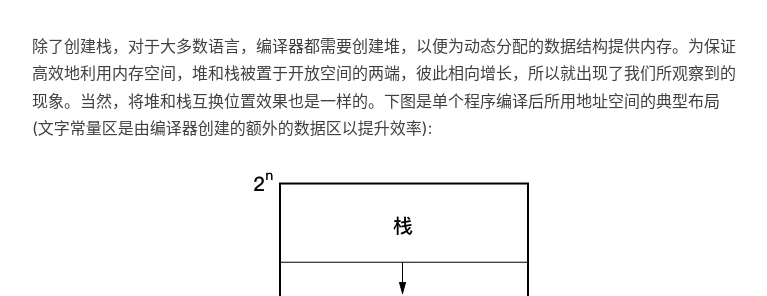
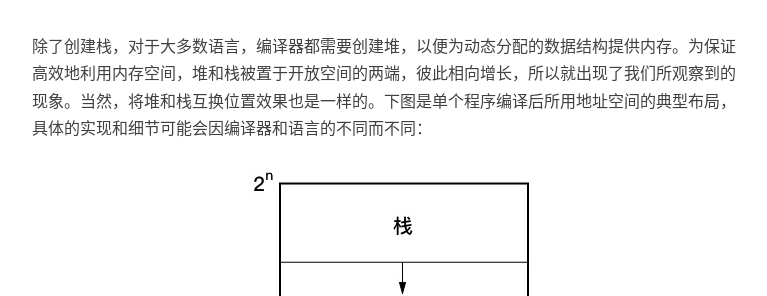
Before and after one commit to kehuizhao/kehuizhao.github.io, a Jekyll site: the page built from _posts/2017-3-31-memoryAlloc.markdown, in a window 1280 px wide and 900 px high, scrolled down 2692 px. Shown: the part 224-520 px from the top of the window, without its empty margins (233-1000 px from the left). Built offline with Jekyll 4.4.1, drawn with Linux system fonts in a browser that asks for light colours; nearby versions of some CDN libraries; comment, search, counter and statistics services are not loaded.

Commit message:
change memoryAlloc blog

```diff
--- a/_posts/2017-3-31-memoryAlloc.markdown
+++ b/_posts/2017-3-31-memoryAlloc.markdown
@@ -94,7 +94,7 @@ NSLog(@"static NSArray %lx", stArrayB);   // static NSArray 1002013d0
 
 为分配存储，编译器必须理解全系统范围内对内存分配和使用的约定。编译器、操作系统和处理器协助，以确保多个程序能够以交错的方式（时间片）安全地执行。
 
-除了创建栈，对于大多数语言，编译器都需要创建堆，以便为动态分配的数据结构提供内存。为保证高效地利用内存空间，堆和栈被置于开放空间的两端，彼此相向增长，所以就出现了我们所观察到的现象。当然，将堆和栈互换位置效果也是一样的。下图是单个程序编译后所用地址空间的典型布局(文字常量区是由编译器创建的额外的数据区以提升效率):
+除了创建栈，对于大多数语言，编译器都需要创建堆，以便为动态分配的数据结构提供内存。为保证高效地利用内存空间，堆和栈被置于开放空间的两端，彼此相向增长，所以就出现了我们所观察到的现象。当然，将堆和栈互换位置效果也是一样的。下图是单个程序编译后所用地址空间的典型布局，具体的实现和细节可能会因编译器和语言的不同而不同：
 
 ![逻辑地址的空间布局](http://thdlee.com/img/MemoryAlloc/logicalAddress.jpg)
 
```
